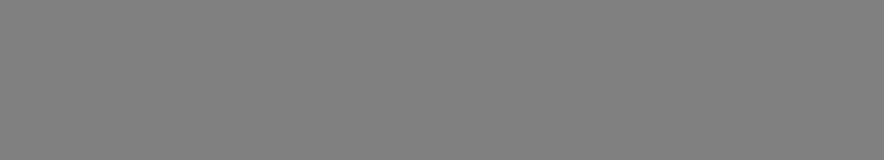
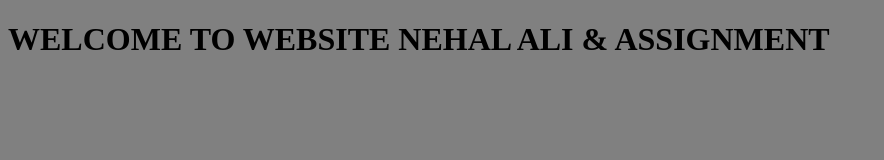
Before and after one commit to Nehalali103/Assignment6, a plain HTML site: page index.html in a window 1280 px wide. Shown: the whole page, without its empty margins (0-884 px from the left). Drawn offline with Linux system fonts and the light colour scheme.

Commit message:
h1 index filr update

```diff
--- a/index.html
+++ b/index.html
@@ -7,6 +7,7 @@
     <link rel="stylesheet" href="style.css">
 </head>
 <body>
+    <h1>WELCOME TO WEBSITE NEHAL ALI & ASSIGNMENT</h1>
 
 </body>
 </html>
```
